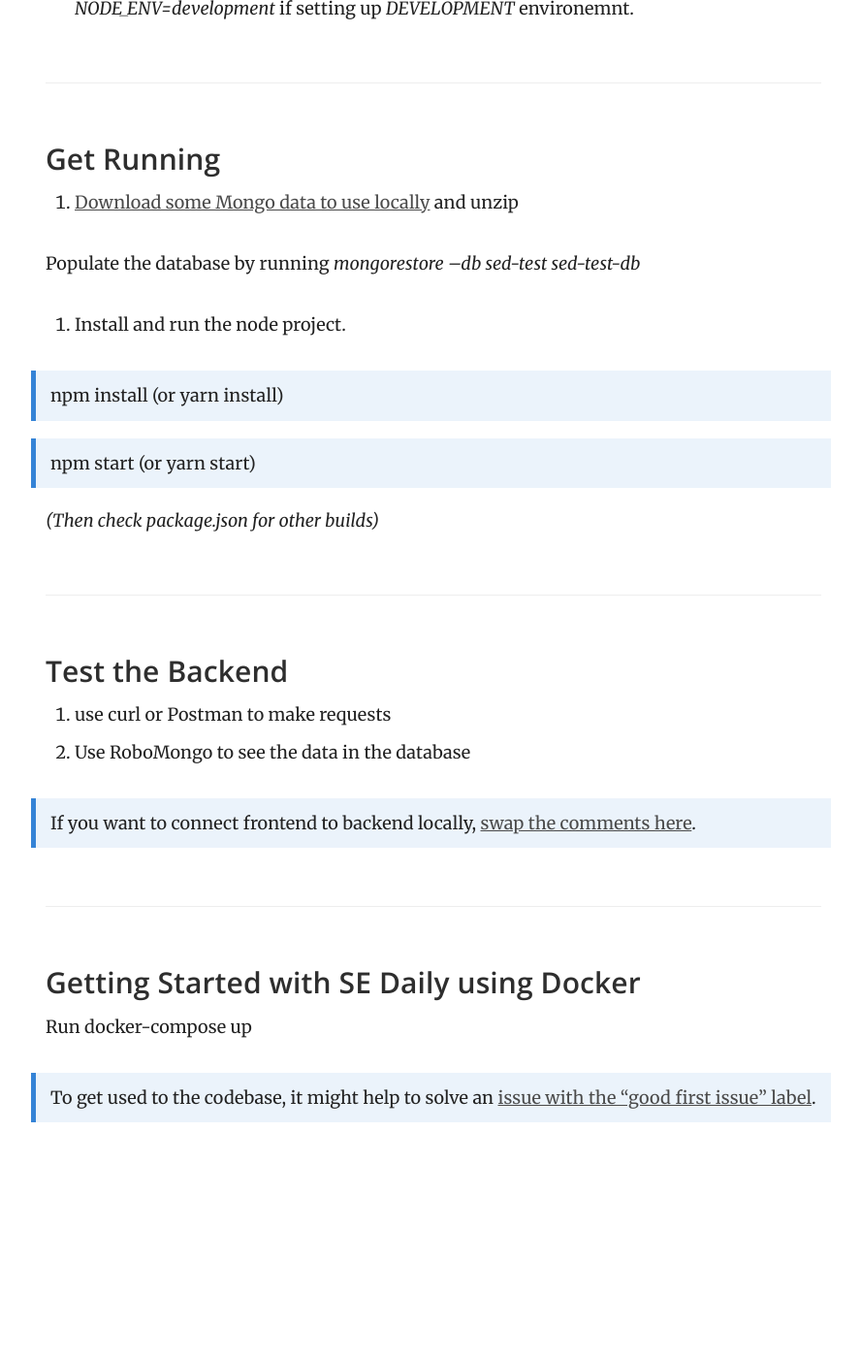
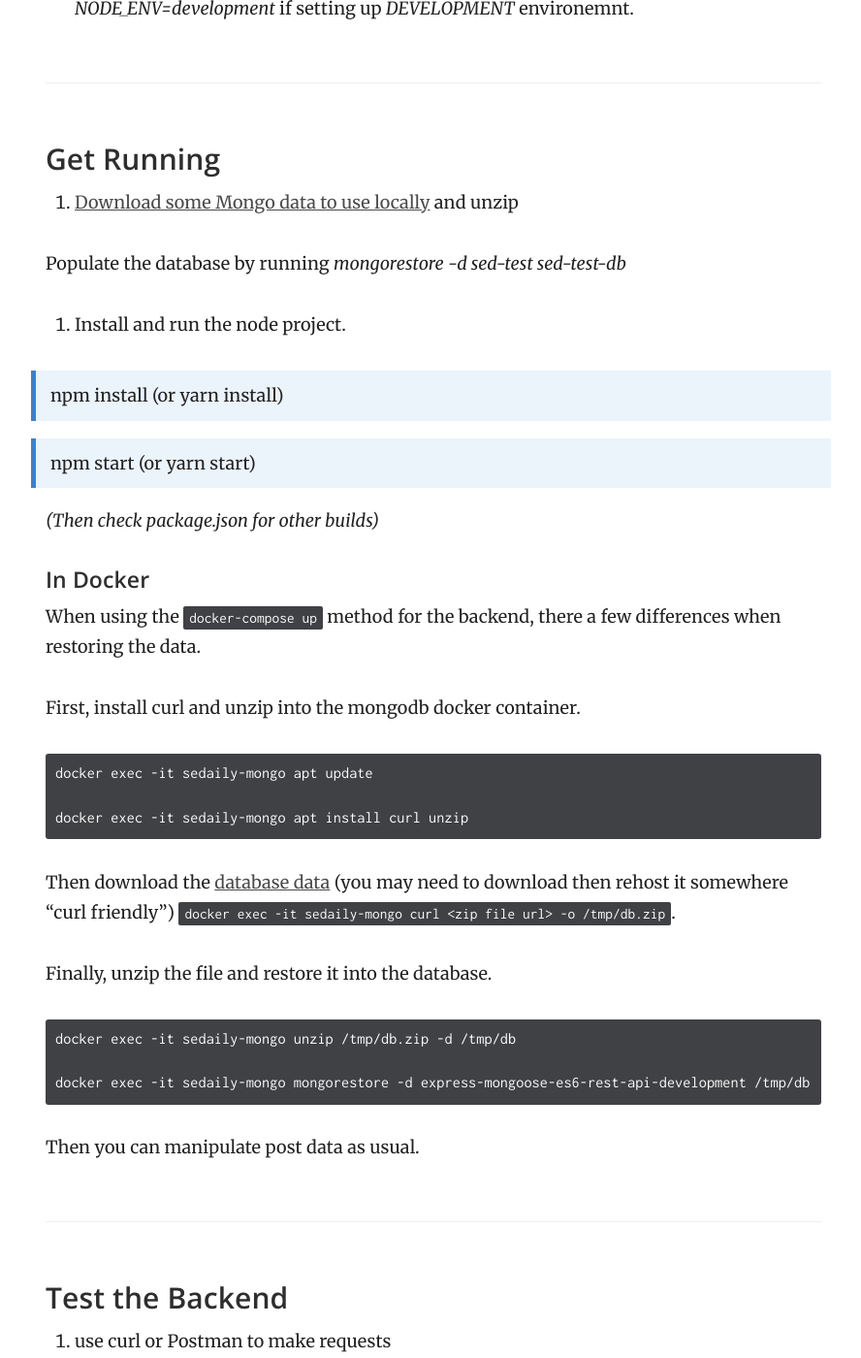
Before and after one commit to SoftwareEngineeringDaily/softwareengineeringdaily.github.io, a Jekyll site: the page built from _docs/Backend/gettingstarted.md, in a window 1280 px wide and 1400 px high, scrolled down 945 px. Shown: the whole window at 97% size, without its empty margins (343-1231 px from the left). Built offline with Jekyll 4.4.1, drawn with Linux system fonts in a browser that asks for light colours; before the commit the page ends 2140 px from its top, so only the background shows below that.

Commit message:
Added docker container instructions for mongodb data

````diff
--- a/_docs/Backend/gettingstarted.md
+++ b/_docs/Backend/gettingstarted.md
@@ -35,6 +35,30 @@ Populate the database by running _mongorestore --db  sed-test sed-test-db_
 >npm start (or yarn start)
 
 _(Then check package.json for other builds)_
+
+#### In Docker ####
+
+When using the `docker-compose up` method for the backend, there a few differences when restoring the data.
+
+First, install curl and unzip into the mongodb docker container.
+
+```
+docker exec -it sedaily-mongo apt update
+
+docker exec -it sedaily-mongo apt install curl unzip
+```
+
+Then download the [database data](https://www.dropbox.com/sh/5o1193iesmiul9v/AADKLQgkZBlQzjHk6mBBnp6Da?dl=0) (you may need to download then rehost it somewhere "curl friendly") `docker exec -it sedaily-mongo curl <zip file url> -o /tmp/db.zip`.
+
+Finally, unzip the file and restore it into the database.
+
+```
+docker exec -it sedaily-mongo unzip /tmp/db.zip -d /tmp/db
+
+docker exec -it sedaily-mongo mongorestore -d express-mongoose-es6-rest-api-development /tmp/db
+```
+
+Then you can manipulate post data as usual.
 
 ### Test the Backend ###
 
````
Also changed, not shown: other parts of _docs/Backend/gettingstarted.md (+1 -1 lines).
